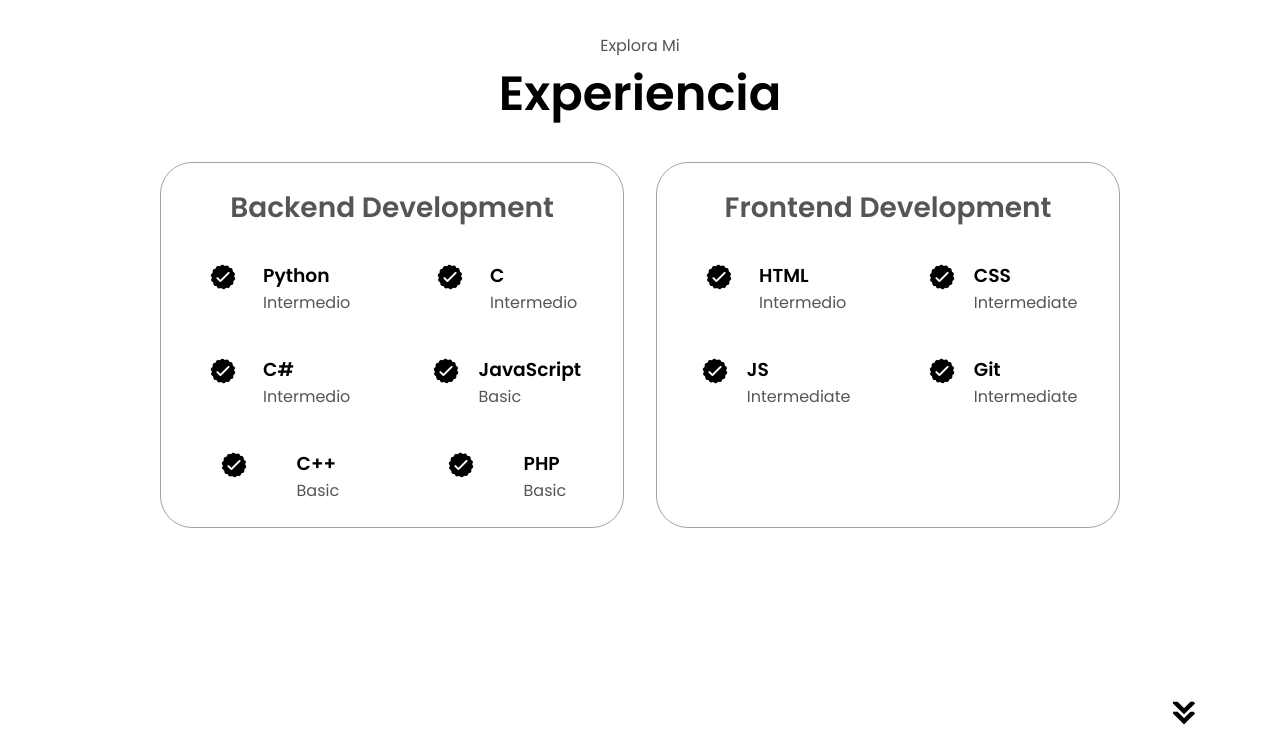
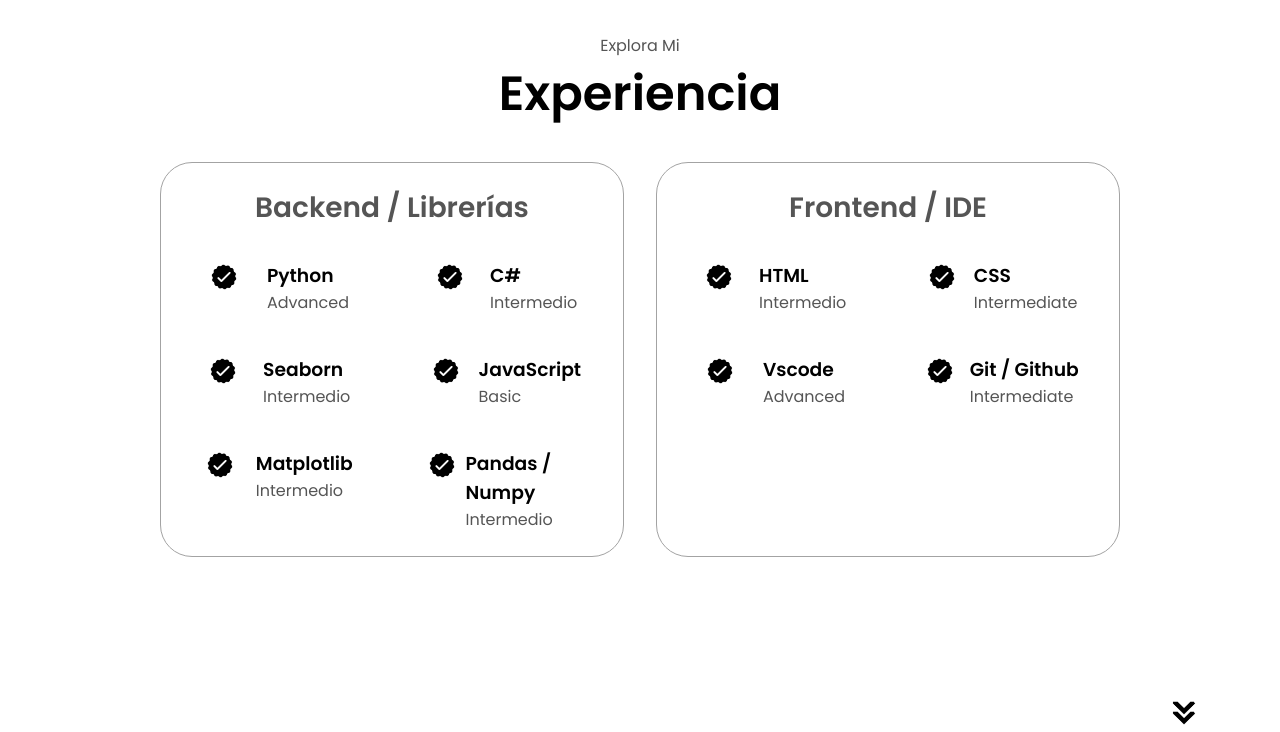
Before and after one commit to Pacodev77/pacodev77.github.io, a plain HTML site: page index.html in a window 1280 px wide. Shown: the part 1663-2395 px from the top of the page. Drawn offline with Linux system fonts and the light colour scheme.

Commit message:
Actualización del index.html y agregado de CERTIFICADOS.pdf

```diff
--- a/index.html
+++ b/index.html
@@ -44,12 +44,12 @@
       <div class="section__text">
         <p class="section__text__p1">Hola, Soy</p>
         <h1 class="title"><span class="paco">F</span>rancisco <span class="paco">R</span>uiz</h1>
-        <p class="section__text__p2">Estudiante de Desarrollo de Software</p>
+        <p class="section__text__p2">Estudiante de Ing. Desarrollo de Software</p>
         <div class="btn-container">
           <button
             class="btn btn-color-2"
-            onclick="window.open('./assets/paco.pdf')">
-            Descargar CV
+            onclick="window.open('./assets/CERTIFICADOS.pdf')">
+            Certificados
           </button>
           <button class="btn btn-color-1" onclick="location.href='./#contact'">
             Contacto
@@ -135,7 +135,7 @@
       <div class="experience-details-container">
         <div class="about-containers">
           <div class="details-container">
-            <h2 class="experience-sub-title">Backend Development</h2>
+            <h2 class="experience-sub-title">Backend / Librerías</h2>
             <div class="article-container">
               <article>
                 <img
@@ -145,6 +145,17 @@
                 />
                 <div>
                   <h3>Python</h3>
+                  <p>Advanced</p>
+                </div>
+              </article>
+              <article>
+                <img
+                  src="./assets/checkmark.png"
+                  alt="Experience icon"
+                  class="icon"
+                />
+                <div>
+                  <h3>C#</h3>
                   <p>Intermedio</p>
                 </div>
               </article>
@@ -155,18 +166,7 @@
                   class="icon"
                 />
                 <div>
-                  <h3>C</h3>
-                  <p>Intermedio</p>
-                </div>
-              </article>
-              <article>
-                <img
-                  src="./assets/checkmark.png"
-                  alt="Experience icon"
-                  class="icon"
-                />
-                <div>
-                  <h3>C#</h3>
+                  <h3>Seaborn</h3>
                   <p>Intermedio</p>
                 </div>
               </article>
@@ -188,8 +188,8 @@
                   class="icon"
                 />
                 <div>
-                  <h3>C++</h3>
-                  <p>Basic</p>
+                  <h3>Matplotlib</h3>
+                  <p>Intermedio</p>
                 </div>
               </article>
               <article>
@@ -199,14 +199,14 @@
                   class="icon"
                 />
                 <div>
-                  <h3>PHP</h3>
-                  <p>Basic</p>
+                  <h3>Pandas / Numpy</h3>
+                  <p>Intermedio</p>
                 </div>
               </article>
             </div>
           </div>
           <div class="details-container">
-            <h2 class="experience-sub-title">Frontend Development</h2>
+            <h2 class="experience-sub-title">Frontend / IDE</h2>
             <div class="article-container">
               <article>
                 <img
@@ -237,8 +237,8 @@
                   class="icon"
                 />
                 <div>
-                  <h3>JS</h3>
-                  <p>Intermediate</p>
+                  <h3>Vscode</h3>
+                  <p>Advanced</p>
                 </div>
               </article>
               <article>
@@ -248,7 +248,7 @@
                   class="icon"
                 />
                 <div>
-                  <h3>Git</h3>
+                  <h3>Git / Github</h3>
                   <p>Intermediate</p>
                 </div>
               </article>
```
Also changed, not shown: 1 other file.
